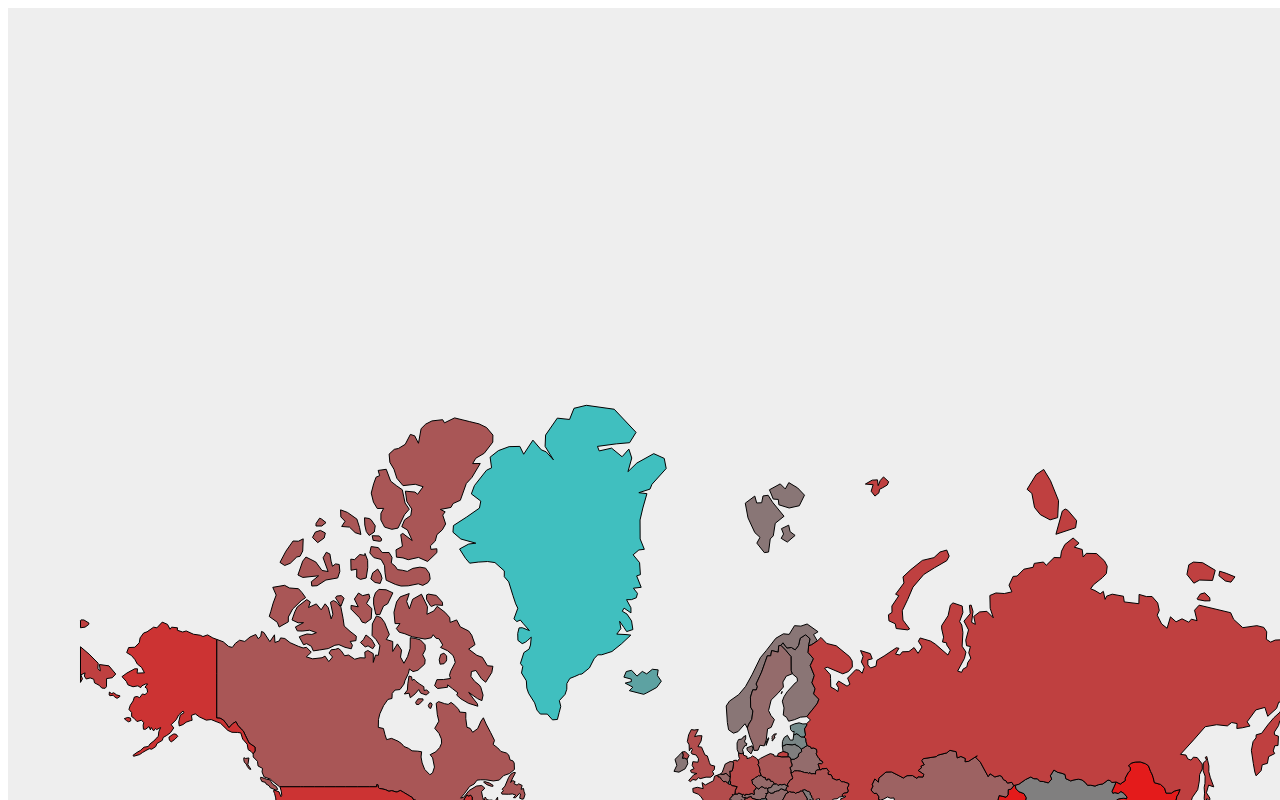
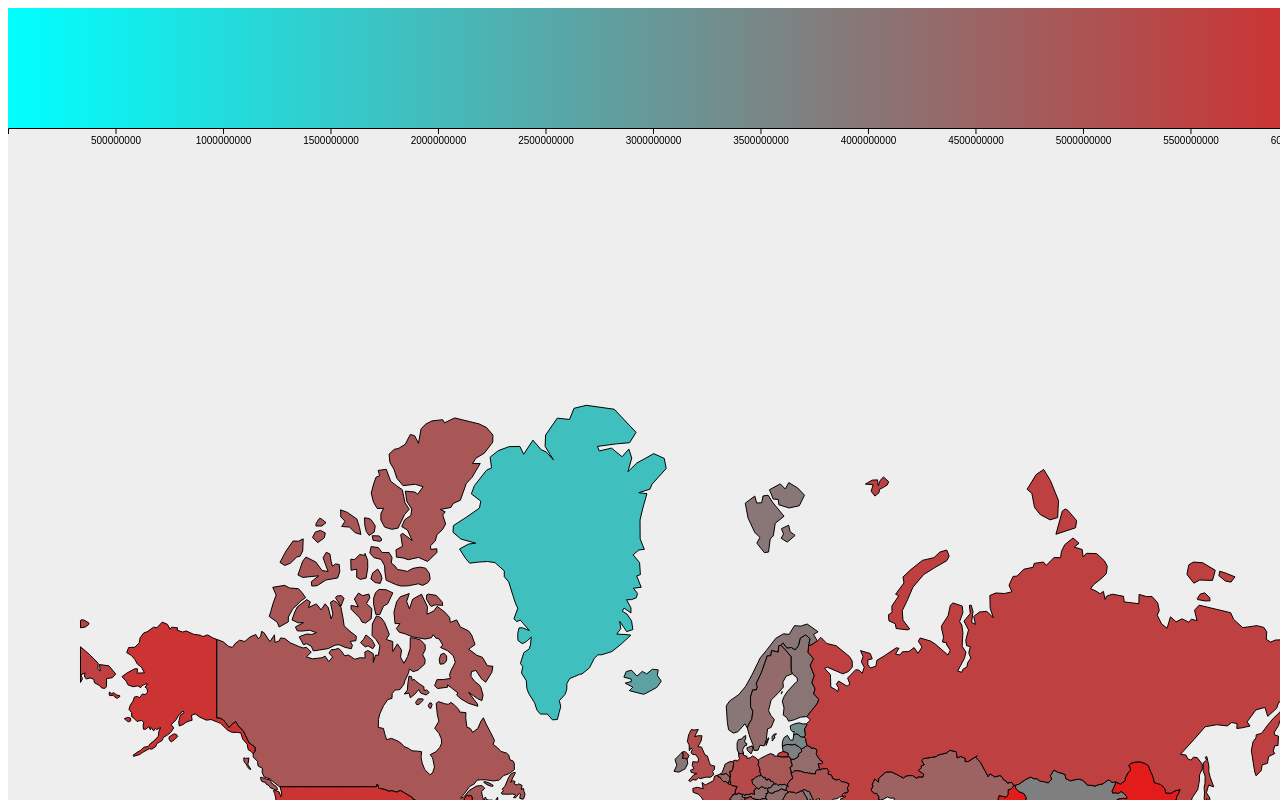
Before and after one commit to Jkatzeff/Datalitics, a plain HTML site: page app/world/world.html in a window 1280 px wide. Shown: the top 800 px of the page. Drawn offline with nearby package versions, Linux system fonts and the light colour scheme.

Commit message:
Added color scale

```diff
--- a/app/world/world.html
+++ b/app/world/world.html
@@ -67,7 +67,40 @@
             countryInfo[country]["year"]=d["Year"];
         })
         color.domain([min_pop,max_pop]);
+        var y = d3.scaleLinear()
+        .domain([min_pop,max_pop])
+        .range([0,300]);
 
+
+        var defs = svg.append("defs");
+        var linearGradient = defs.append("linearGradient")
+        .attr("id", "linear-gradient");
+
+
+        //https://www.visualcinnamon.com/2016/05/smooth-color-legend-d3-svg-gradient.html
+        linearGradient.append("stop")
+        .attr("offset", "0%")
+        .attr("stop-color", color(min_pop));
+        linearGradient.append("stop")
+        .attr("offset", "100%")
+        .attr("stop-color", color(max_pop));
+        svg.append("rect")
+        .attr("width", width)
+        .attr("height", 120)
+        .style("fill", "url(#linear-gradient)");
+        var xScale = d3.scaleLinear()
+                         .domain([min_pop, max_pop])
+                         .range([0,width]);
+
+        var xAxis = d3.axisBottom()
+                        .scale(xScale)
+                        .ticks(20)
+                        .tickFormat(d3.format("d"));
+
+        svg.append("g")
+             .attr("class", "axis")
+             .attr("transform", "translate(0," + 120 + ")")
+             .call(xAxis);
 
     });
 
```
